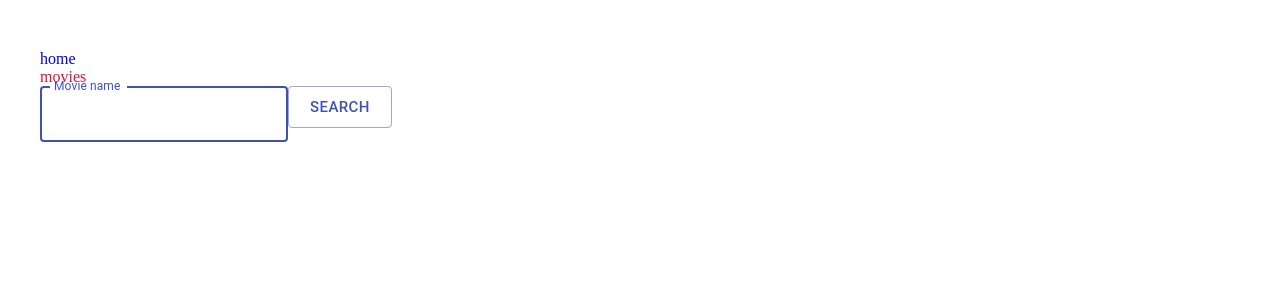
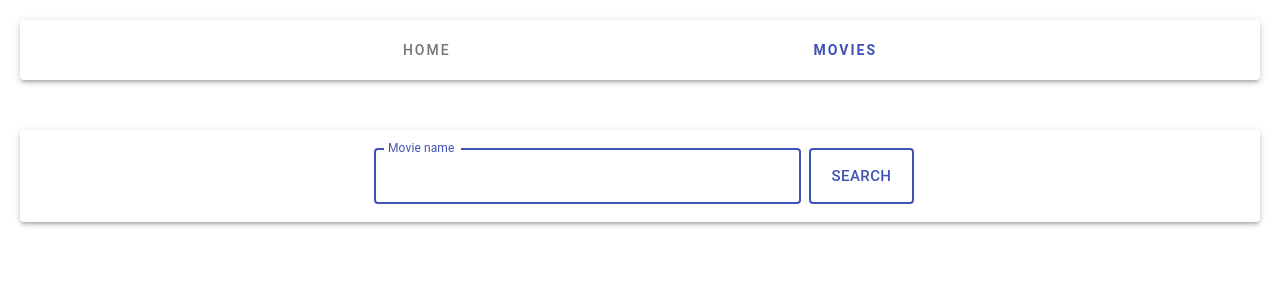
Before and after one commit to Romashka093/react-hw-04-movies, a React (Create React App) app: page /movies in a window 1280 px wide. Shown: the top 300 px of the page. Built offline with nearby package versions, Linux system fonts and the light colour scheme.

Commit message:
material-ui

```diff
--- a/src/components/moviesItem/MoviesItem.js
+++ b/src/components/moviesItem/MoviesItem.js
@@ -1,51 +1,44 @@
-import React, { Component } from 'react';
+import React from 'react';
 import { Link } from 'react-router-dom';
 import Card from '@material-ui/core/Card';
-
-import { makeStyles } from '@material-ui/core/styles';
 import CardActionArea from '@material-ui/core/CardActionArea';
-// import CardActions from '@material-ui/core/CardActions';
 import CardContent from '@material-ui/core/CardContent';
 import CardMedia from '@material-ui/core/CardMedia';
-import Box from '@material-ui/core/Box';
-// import Button from '@material-ui/core/Button';
 import Typography from '@material-ui/core/Typography';
+import { makeStyles } from '@material-ui/core/styles';
 import css from './MoviesItem.module.css';
 
 const useStyles = makeStyles({
   root: {
-    maxWidth: 345,
-    background: 'linear-gradient(45deg, #FE6B8B 30%, #FF8E53 90%)',
+    display: 'inline-table',
+    maxWidth: 300,
+    marginBottom: 10,
+    marginTop: 10,
   },
 });
 
-export default class MoviesItem extends Component {
-  classes = () => {
+export default function MoviesItem({ movies, match, location }) {
   const classes = useStyles();
-    return classes;
-  };
 
-  render() {
-    const { movies } = this.props;
   return (
     <div>
-        <Card className={this.classes.root}>
       {movies.length !== 0 && (
-            <ul>
+        <ul className={css.cardsArea}>
           {movies.map(movie => (
-                <li className={css.cardActionArea} key={movie.id}>
+            <li key={movie.id} className={classes.root}>
+              <Card elevation={3}>
                 <CardActionArea>
                   <Link
                     id={movie.id}
                     to={{
                       pathname: `movies/${movie.id}`,
                       state: {
-                          from: this.props.match.url,
-                          query: this.props.location.search,
+                        from: match.url,
+                        query: location.search,
                       },
                     }}
                   >
-                      <div className={css.movieTitle}>
+                    <div>
                       <CardMedia
                         component="img"
                         image={`https://image.tmdb.org/t/p/w300${movie.poster_path}`}
@@ -63,47 +56,11 @@ export default class MoviesItem extends Component {
                     </CardContent>
                   </Link>
                 </CardActionArea>
+              </Card>
             </li>
           ))}
         </ul>
       )}
-        </Card>
     </div>
   );
 }
-}
-
-// export default MoviesItem;
-// export default function ImgMediaCard() {
-
-//   return (
-//     <Card className={classes.root}>
-//       <CardActionArea>
-//         <CardMedia
-// component="img"
-// alt="Contemplative Reptile"
-// height="140"
-// image="/static/images/cards/contemplative-reptile.jpg"
-// title="Contemplative Reptile"
-//         />
-//         <CardContent>
-//           <Typography gutterBottom variant="h5" component="h2">
-//             Lizard
-//           </Typography>
-//           <Typography variant="body2" color="textSecondary" component="p">
-//             Lizards are a widespread group of squamate reptiles, with over 6,000 species, ranging
-//             across all continents except Antarctica
-//           </Typography>
-//         </CardContent>
-//       </CardActionArea>
-//       <CardActions>
-//         <Button size="small" color="primary">
-//           Share
-//         </Button>
-//         <Button size="small" color="primary">
-//           Learn More
-//         </Button>
-//       </CardActions>
-//     </Card>
-//   );
-// }
--- a/src/components/moviesItem/MoviesItem.module.css
+++ b/src/components/moviesItem/MoviesItem.module.css
@@ -1,9 +1,5 @@
-.cardActionArea {
-  display: inline-table;
-  width: 280px;
-  margin: 10px;
+.cardsArea {
+  display: flex;
+  justify-content: space-between;
+  flex-wrap: wrap;
 }
-
-.movieTitle img {
-  border-radius: 4px;
-}
--- a/src/components/navigation/Navigation.js
+++ b/src/components/navigation/Navigation.js
@@ -1,10 +1,34 @@
 import React from 'react';
 import { NavLink } from 'react-router-dom';
+import { Paper } from '@material-ui/core';
+import { makeStyles } from '@material-ui/core/styles';
 import css from './Navigation.module.css';
+import globalCss from '../../index.module.css';
 
-function Navigation() {
+const useStyles = makeStyles(theme => ({
+  root: {
+    marginBottom: 50,
+    marginTop: 20,
+    '& > *': {
+      display: 'flex',
+      flexWrap: 'wrap',
+      justifyContent: 'space-evenly',
+      padding: 20,
+      textTransform: 'uppercase',
+      fontFamily: 'sans-serif',
+      fontSize: 14,
+      fontWeight: 400,
+      lineHeight: 1.43,
+      letterSpacing: 2,
+    },
+  },
+}));
+
+export default function Navigation() {
+  const classes = useStyles();
   return (
-    <nav>
+    <nav className={globalCss.conteiner}>
+      <Paper className={classes.root} elevation={3}>
         <ul>
           <li>
             <NavLink to="/" exact activeClassName={css.activeLink}>
@@ -17,8 +41,7 @@ function Navigation() {
             </NavLink>
           </li>
         </ul>
+      </Paper>
     </nav>
   );
 }
-
-export default Navigation;
--- a/src/components/navigation/Navigation.module.css
+++ b/src/components/navigation/Navigation.module.css
@@ -1,3 +1,4 @@
 .activeLink {
-  color: crimson;
+  color: #3f51b5;
+  font-weight: bold;
 }
--- a/src/components/spinner/Spinner.js
+++ b/src/components/spinner/Spinner.js
@@ -1,13 +1,15 @@
 import React from 'react';
 import Loader from 'react-loader-spinner';
+import css from './Spinner.module.css';
 
 const Spinner = () => (
   <Loader
+    className={css.Loader}
     type="ThreeDots"
     color="#3f51b5"
-    height={80}
-    width={80}
-    timeout={3000}
+    height={150}
+    width={150}
+    timeout={123000}
   />
 );
 
--- /dev/null
+++ b/src/components/spinner/Spinner.module.css
@@ -0,0 +1,4 @@
+.Loader {
+  display: flex;
+  justify-content: space-evenly;
+}
--- a/src/index.module.css
+++ b/src/index.module.css
@@ -2,11 +2,14 @@
   box-sizing: border-box;
   margin: 0;
   padding: 0;
+  font-family: 'Roboto', 'Helvetica', 'Arial', sans-serif;
+  font-weight: 500;
 }
 
 a {
   display: block;
   text-decoration: none;
+  color: #0000008a;
 }
 
 img {
@@ -27,17 +30,17 @@ ol {
 
 .conteiner {
   width: 300px;
-  margin: 50px auto 0;
+  margin: 0 auto;
 }
 
-@media (min-width: 600px) {
+@media (min-width: 660px) {
   .conteiner {
-    width: 600px;
+    width: 660px;
   }
 }
 
-@media (min-width: 1200px) {
+@media (min-width: 1240px) {
   .conteiner {
-    width: 1200px;
+    width: 1240px;
   }
 }
--- a/src/pages/maine/Home.js
+++ b/src/pages/maine/Home.js
@@ -2,7 +2,7 @@ import React, { Component } from 'react';
 import moviesAPI from '../../services/movies-api';
 import MoviesItem from '../../components/moviesItem/MoviesItem';
 import Spinner from '../../components/spinner/Spinner';
-// import css from './Home.module.css';
+import { Typography } from '@material-ui/core';
 
 class Home extends Component {
   state = {
@@ -19,7 +19,15 @@ class Home extends Component {
     const { trendingMovies } = this.state;
     return (
       <div>
-        <h2>Trending movies for today</h2>
+        <Typography
+          align="center"
+          color="textSecondary"
+          variant="h3"
+          component="h2"
+        >
+          Trending movies for today
+        </Typography>
+
         {trendingMovies ? (
           <MoviesItem {...this.props} movies={trendingMovies} />
         ) : (
--- a/src/pages/movieDetails/MovieDetails.js
+++ b/src/pages/movieDetails/MovieDetails.js
@@ -1,8 +1,6 @@
 import React, { Component, lazy, Suspense } from 'react';
 import moviesAPI from '../../services/movies-api';
 import { Route, NavLink, Switch } from 'react-router-dom';
-// import Cast from './cast/Cast';
-// import Reviews from './reviews/Reviews';
 import css from './MovieDetails.module.css';
 import Spinner from '../../components/spinner/Spinner';
 import Button from '@material-ui/core/Button';
@@ -78,7 +76,6 @@ class MovieDetails extends Component {
 
             <section>
               <h2>{movie.title}</h2>
-              <span>{movie.original_title}</span>
               <p>User score: {Math.round(movie.popularity)}%</p>
               <h3>Overview</h3>
               <p>{movie.overview} </p>
--- a/src/pages/movies/Movies.js
+++ b/src/pages/movies/Movies.js
@@ -1,9 +1,8 @@
 import React, { Component } from 'react';
 import moviesAPI from '../../services/movies-api';
 import queryString from 'query-string';
+import MoviesSearcher from './MoviesSearcher';
 import MoviesItem from '../../components/moviesItem/MoviesItem';
-import TextField from '@material-ui/core/TextField';
-import Button from '@material-ui/core/Button';
 
 class Movies extends Component {
   state = {
@@ -56,21 +55,11 @@ class Movies extends Component {
     const { movies, searchQuery } = this.state;
     return (
       <div>
-        <form onSubmit={this.handleSubmit}>
-          <TextField
-            id="outlined-search"
-            label="Movie name"
-            type="search"
-            variant="outlined"
-            autoFocus
-            value={searchQuery}
-            onChange={this.handleChange}
-            name="search"
-          />
-          <Button type="submit" size="large" variant="outlined" color="primary">
-            Search
-          </Button>
-        </form>
+        <MoviesSearcher
+          handleSubmit={this.handleSubmit}
+          searchQuery={searchQuery}
+          handleChange={this.handleChange}
+        />
         {movies && <MoviesItem {...this.props} movies={movies} />}
       </div>
     );
--- /dev/null
+++ b/src/pages/movies/MoviesSearcher.js
@@ -0,0 +1,57 @@
+import React from 'react';
+import { makeStyles } from '@material-ui/core/styles';
+import TextField from '@material-ui/core/TextField';
+import Button from '@material-ui/core/Button';
+import Paper from '@material-ui/core/Paper';
+import globalCss from '../../index.module.css';
+
+const useStyles = makeStyles(theme => ({
+  root: {
+    display: 'flex',
+    justifyContent: 'center',
+    alignItems: 'center',
+    padding: 10,
+    '& .MuiTextField-root': {
+      margin: theme.spacing(1),
+      width: '35%',
+    },
+    '& .MuiButton-outlinedPrimary': {
+      border: '2px solid #3f51b5',
+    },
+    '& .MuiButton-outlinedSizeLarge': {
+      padding: '13px 21px',
+    },
+  },
+}));
+
+export default function MoviesSearcher({
+  handleSubmit,
+  searchQuery,
+  handleChange,
+}) {
+  const classes = useStyles();
+  return (
+    <Paper className={globalCss.conteiner} elevation={3}>
+      <form
+        className={classes.root}
+        noValidate
+        autoComplete="on"
+        onSubmit={handleSubmit}
+      >
+        <TextField
+          id="outlined-search"
+          label="Movie name"
+          type="search"
+          variant="outlined"
+          autoFocus
+          value={searchQuery}
+          onChange={handleChange}
+          name="search"
+        />
+        <Button type="submit" size="large" variant="outlined" color="primary">
+          Search
+        </Button>
+      </form>
+    </Paper>
+  );
+}
```
Lines whose indentation alone changed are shown as unchanged.
